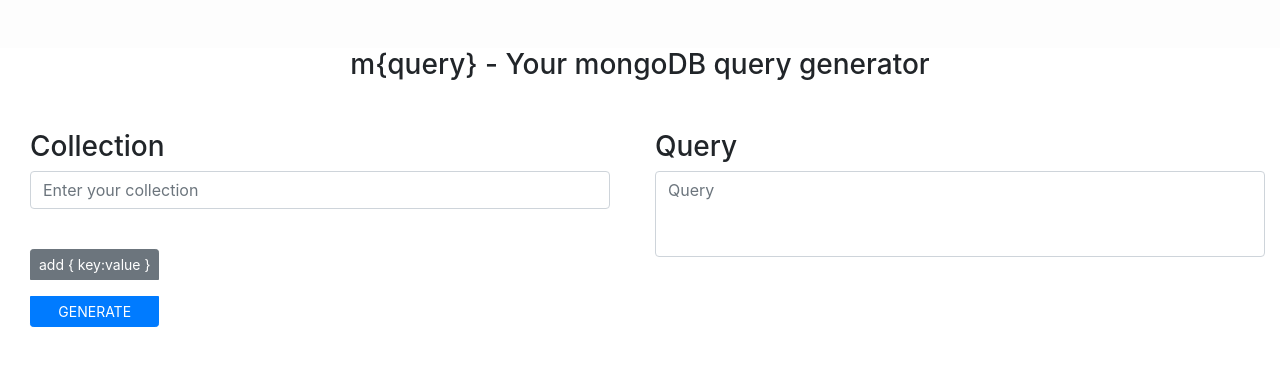
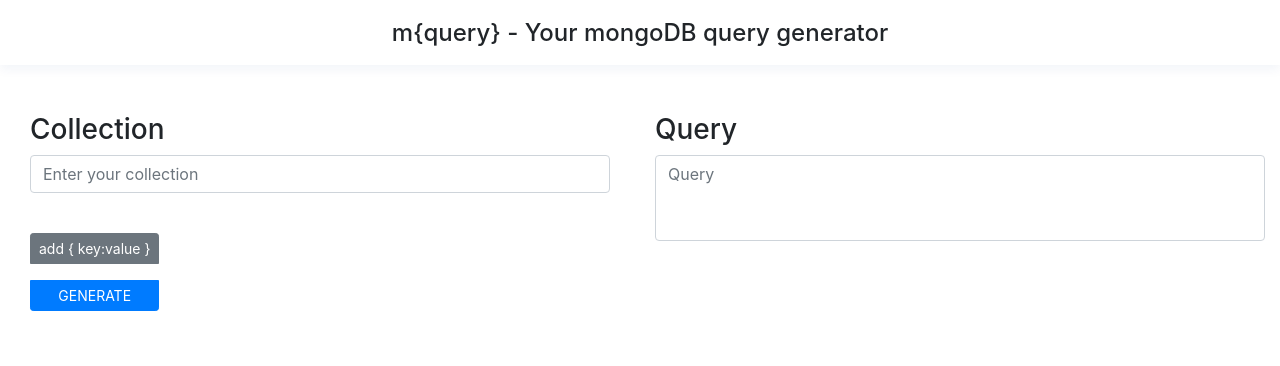
Before and after one commit to pawansingh972/mquery, a Vue app: page / in a window 1280 px wide. Shown: the top 366 px of the page. Built offline with nearby package versions, Linux system fonts and the light colour scheme.

Commit message:
Version 1 -UI Enhancements and appended pretty

```diff
--- a/src/components/Query.vue
+++ b/src/components/Query.vue
@@ -1,6 +1,8 @@
 <template>
   <div class="query">
-    <h3 class="mt-5 text-center">m{query} - Your mongoDB query generator</h3>
+    <div id="header">
+      <h4 class="text-center">m{query} - Your mongoDB query generator</h4>
+    </div>
     <b-container fluid class="mt-5">
       <b-row>
           <b-col>
@@ -91,8 +93,8 @@
         }
       }
 
-      this.queryEnd = '});'
-      this.query = this.queryStart + this.keyValueQuery + this.queryEnd
+      this.queryEnd = '})'
+      this.query = this.queryStart + this.keyValueQuery + this.queryEnd + '.pretty();'
     },
     addKeyValue () {
       this.keyValues.push({index: this.index, type: 'text'})
```
